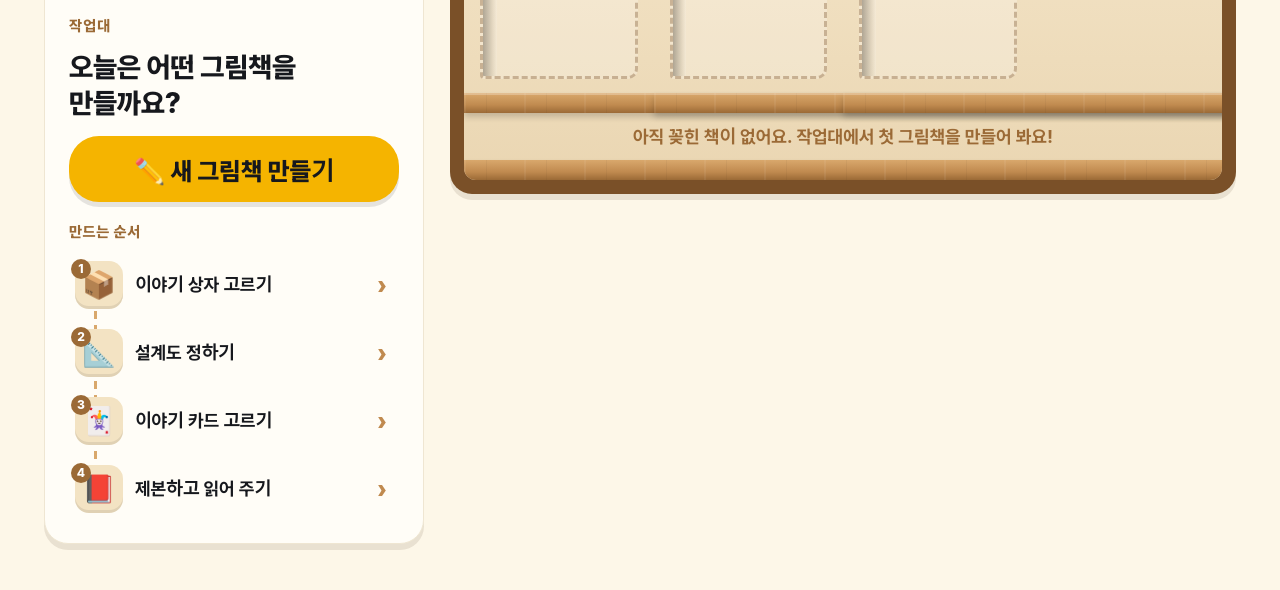
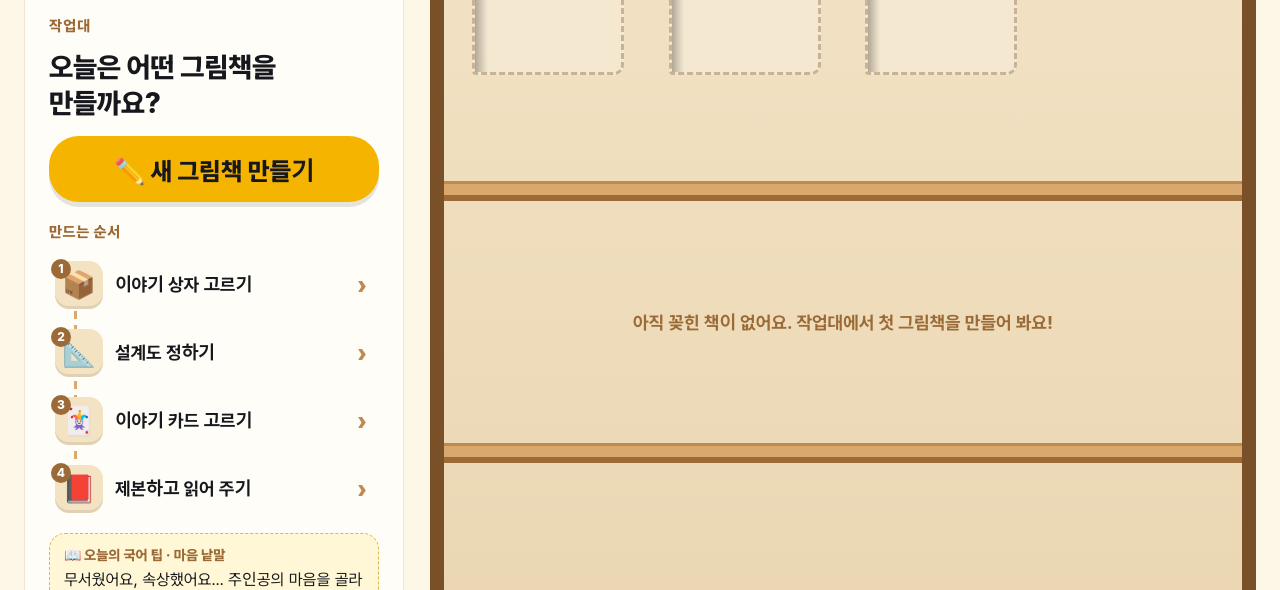
Before and after one commit to themakerrobot/story-lab, a plain HTML site: page index.html in a window 1280 px wide. Shown: the part 210-800 px from the top of the page. Drawn offline with Linux system fonts and the light colour scheme; a web font is replaced by a local one.

Commit message:
feat: 책장 화면 높이 맞춤, 오늘의 국어 팁

```diff
--- a/css/app.css
+++ b/css/app.css
@@ -418,3 +418,37 @@ input { font: inherit; }
 @media (hover: hover) { .scene.editable .ch:hover, .scene.editable .ob:hover { outline: 3px dashed rgba(255, 255, 255, .9); outline-offset: 2px; border-radius: 12px; } }
 .scene.editable .dragging { outline: 3px dashed rgba(255, 255, 255, .95); outline-offset: 2px; border-radius: 12px; }
 .scene.editable .dragging { cursor: grabbing; filter: drop-shadow(0 1.6cqh 0 rgba(0, 0, 0, .25)); z-index: 5; }
+
+
+/* ---------- 오늘의 국어 팁 ---------- */
+.tip { margin-top: 8px; text-align: left; background: #fff7d6; border: 1px dashed #e0b84a; border-radius: 16px; padding: 12px 14px; display: grid; gap: 4px; min-height: 48px; color: var(--ink); }
+.tip-k { font-size: 14px; font-weight: 800; color: var(--wood-3); }
+.tip-t { font-size: 16px; line-height: 1.5; word-break: keep-all; }
+@media (max-width: 760px) { .tip { display: none; } }
+
+/* ---------- 큰 화면: 높이를 화면에 맞춘다 ----------
+   작업대와 책장을 같은 높이로, 책장은 빈 선반까지 바닥까지. 선반 높이는 책 칸 크기로 고정 */
+@media (min-width: 900px) {
+  .scr-shelf .scroll { display: flex; flex-direction: column; }
+  .scr-shelf .wrap.home { flex: 1 0 auto; max-width: 1480px; align-items: stretch; grid-template-rows: minmax(0, 1fr); }
+  .scr-shelf .bench { position: static; display: flex; flex-direction: column; }
+  .scr-shelf .bench .in { flex: 1; align-content: start; }
+  .scr-shelf .bench .tip { margin-top: auto; }
+  .scr-shelf .bookcase { display: flex; flex-direction: column; --bw: 184px; --rh: 262px; }
+  .scr-shelf .books {
+    flex: 1; min-height: calc(var(--rh) * 2);
+    grid-template-columns: repeat(auto-fill, var(--bw)); grid-auto-rows: var(--rh); justify-content: space-evenly; align-content: start;
+    background:
+      repeating-linear-gradient(180deg, transparent 0 calc(var(--rh) - 20px), var(--wood-2) calc(var(--rh) - 20px) calc(var(--rh) - 17px), var(--wood-1) calc(var(--rh) - 17px) calc(var(--rh) - 6px), var(--wood-3) calc(var(--rh) - 6px) var(--rh)),
+      linear-gradient(180deg, #f2e2c4, #ead6b2);
+  }
+  .scr-shelf .book { height: var(--rh); overflow: hidden; }
+  .scr-shelf .book::after { display: none; }
+  .scr-shelf .book .bt { display: -webkit-box; -webkit-line-clamp: 2; -webkit-box-orient: vertical; overflow: hidden; }
+  .scr-shelf .shelf-empty { align-self: center; padding: 0 16px 20px; }
+  .scr-shelf .shelf-empty::after { display: none; }
+}
+@media (min-width: 1600px) and (min-height: 900px) {
+  .scr-shelf .bookcase { --bw: 216px; --rh: 290px; }
+  .scr-shelf .wrap.home { grid-template-columns: minmax(360px, 420px) 1fr; }
+}
--- a/js/app.js
+++ b/js/app.js
@@ -113,7 +113,8 @@
             h('span', { class: 'num', text: String(i + 1) }), h('b', { text: x[0], 'aria-hidden': 'true' }),
             h('span', { class: 'sl' }, [x[1], i === 3 && data.books.length ? h('small', { text: '최근 책 열기' }) : null]), h('span', { class: 'go', text: '›', 'aria-hidden': 'true' })
           ])]);
-        }))
+        })),
+        tipBox()
       ])
     ]);
     var bookcase = h('section', { class: 'bookcase', 'aria-label': '내 책장' }, [
@@ -124,6 +125,24 @@
       head(null, h('div', { class: 'grow sign' }, [h('span', { class: 'mark', text: '📚', 'aria-hidden': 'true' }), h('h1', { class: 'title', text: '그림책 공방' })]),
         [btn('⚙️', 'icon ghost', settings, { 'aria-label': '설정' })]),
       h('div', { class: 'scroll' }, [h('div', { class: 'wrap home' }, [bench, bookcase])])
+    ]);
+  }
+
+  /* 오늘의 국어 팁: 작업대 아래. 열 때마다 하나씩 (누르면 읽어 준다) */
+  var TIPS = [
+    ['이어 주는 말', '"그런데"가 나오면 사건이 시작돼요. 책에서 파란 글자로 보여요.'],
+    ['흉내 내는 말', '"바스락바스락", "쿵쿵"처럼 소리나 모양을 흉내 내는 말이에요.'],
+    ['이야기 순서', '처음 → 사건 → 해결 → 끝. 점 색깔이 이 순서를 알려 줘요.'],
+    ['마음 낱말', '무서웠어요, 속상했어요… 주인공의 마음을 골라 보세요.'],
+    ['원인과 결과', '가방에 챙긴 물건이 나중에 문제를 풀어 줄 수 있어요.'],
+    ['대사', '따옴표 " " 안의 말은 등장인물이 직접 하는 말이에요.'],
+    ['인물의 변화', '겁 많던 주인공이 이야기 끝에서 용감해지기도 해요.']
+  ];
+  function tipBox() {
+    var t = TIPS[Math.floor(Math.random() * TIPS.length)];
+    return h('button', { type: 'button', class: 'tip', 'data-tip': '', 'aria-label': '오늘의 국어 팁 듣기', onclick: function () { speak(t[0] + '. ' + t[1]); } }, [
+      h('span', { class: 'tip-k', text: '📖 오늘의 국어 팁 · ' + t[0] }),
+      h('span', { class: 'tip-t', text: t[1] })
     ]);
   }
 
--- a/sw.js
+++ b/sw.js
@@ -5,7 +5,7 @@
    - Hugging Face(AI 목소리 모델): 건드리지 않음. tts.js 가 Cache Storage 에 직접 보관한다
    - 같은 사이트 응답에 COOP/COEP 를 붙여 교차 출처 격리를 켠다 → 음성 엔진이 CPU 여러 코어를 쓴다
    고칠 때마다 CACHE 버전을 올린다 */
-var CACHE = 'storylab-shell-v5';
+var CACHE = 'storylab-shell-v6';
 var SHELL = [
   './', './index.html', './css/app.css', './css/db-tokens.css', './fonts/pretendard.css', './js/core.js', './js/stories.js', './js/scenes.js', './js/app.js',
   './js/tts-client.js', './js/tts-worker.js', './js/tts.js', './manifest.webmanifest',
```
